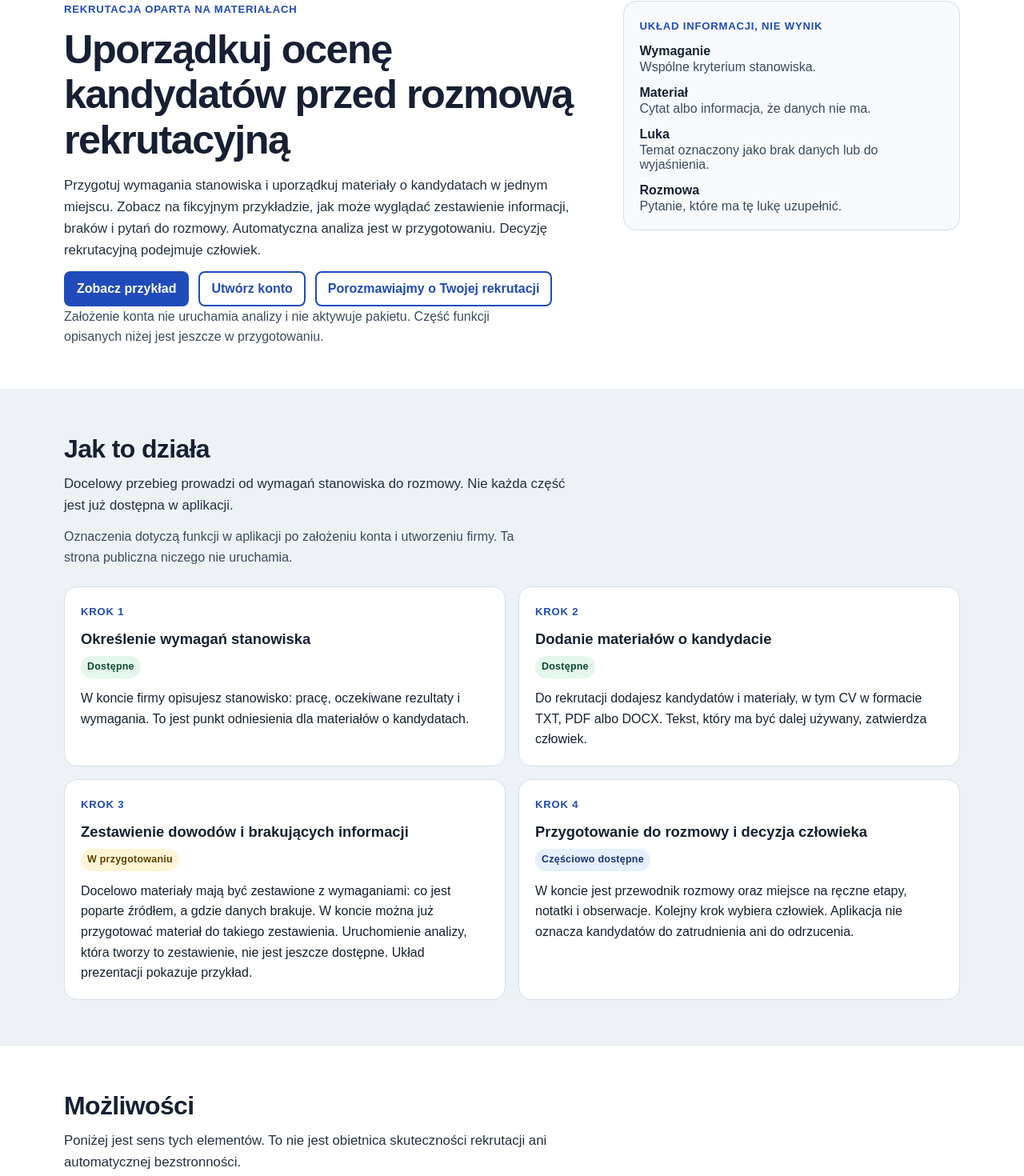
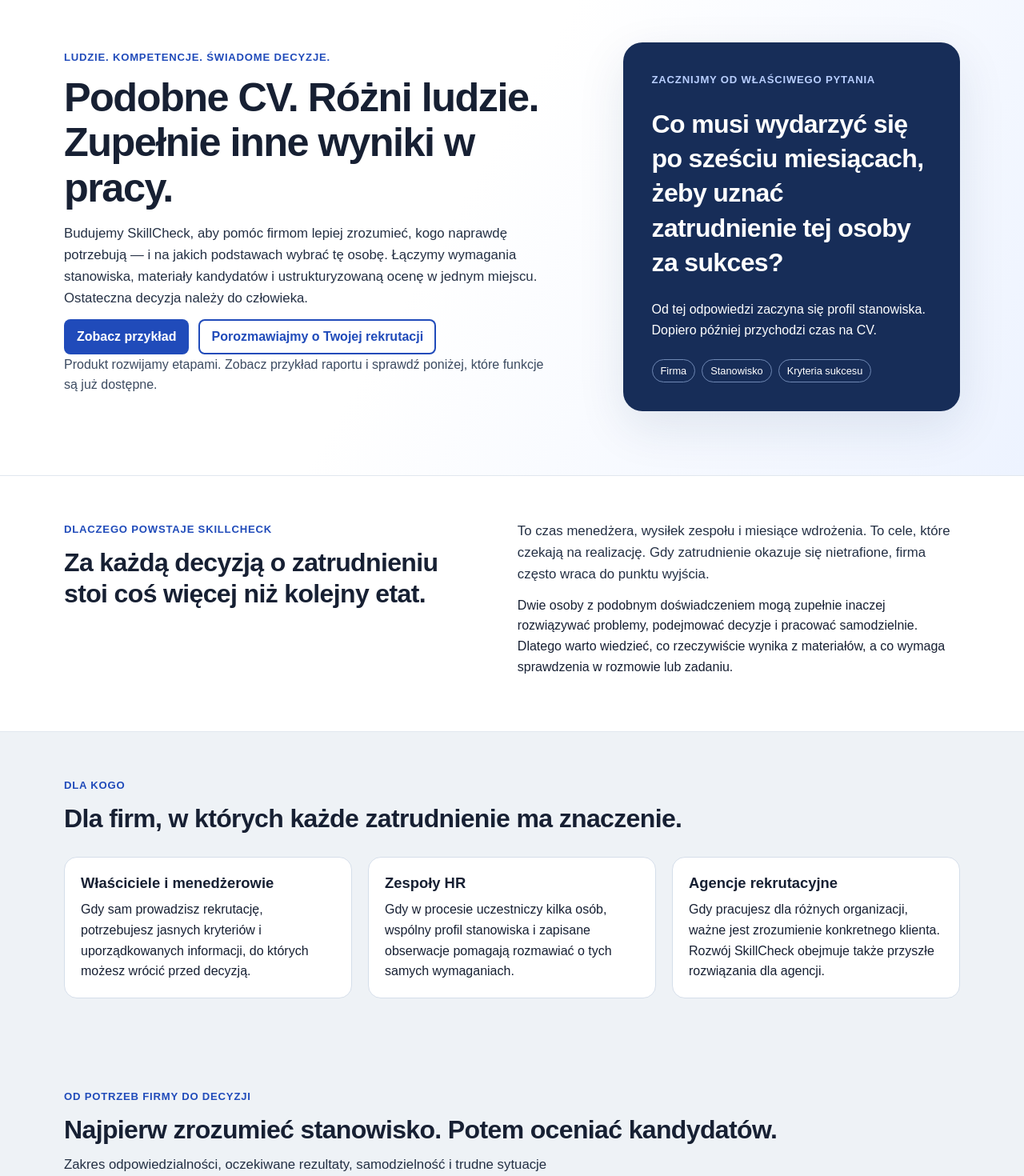
Before and after one commit to krzysztofsyska/skillcheck-core, a Next.js app: page / in a window 1280 px wide. Shown: the part 120-1590 px from the top of the page at 80% size. Built offline with nearby package versions, Linux system fonts and the light colour scheme.

Commit message:
feat(marketing): adapt investor narrative into customer homepage (#58)

```diff
--- a/app/components/marketing/home-page.tsx
+++ b/app/components/marketing/home-page.tsx
@@ -19,49 +19,49 @@ export function HomePage() {
         <section className={styles.hero} aria-labelledby="hero-title">
           <div className={`${styles.wrap} ${styles.heroGrid}`}>
             <div>
-              <p className={styles.kicker}>Rekrutacja oparta na materiałach</p>
-              <h1 id="hero-title">Uporządkuj ocenę kandydatów przed rozmową rekrutacyjną</h1>
+              <p className={styles.kicker}>Ludzie. Kompetencje. Świadome decyzje.</p>
+              <h1 id="hero-title">Podobne CV. Różni ludzie. Zupełnie inne wyniki w pracy.</h1>
               <p className={styles.lede}>
-                Przygotuj wymagania stanowiska i uporządkuj materiały o kandydatach w jednym miejscu. Zobacz na fikcyjnym przykładzie, jak może wyglądać zestawienie informacji, braków i pytań do rozmowy. Automatyczna analiza jest w przygotowaniu. Decyzję rekrutacyjną podejmuje człowiek.
+                Budujemy SkillCheck, aby pomóc firmom lepiej zrozumieć, kogo naprawdę potrzebują — i na jakich podstawach wybrać tę osobę. Łączymy wymagania stanowiska, materiały kandydatów i ustrukturyzowaną ocenę w jednym miejscu. Ostateczna decyzja należy do człowieka.
               </p>
               <div className={styles.actions}>
                 <Link href="/demo" className={styles.primary}>Zobacz przykład</Link>
-                <Link href="/register" className={styles.secondary}>Utwórz konto</Link>
                 <Link href="/rozmowa" className={styles.secondary}>Porozmawiajmy o Twojej rekrutacji</Link>
               </div>
               <p className={styles.note}>
-                Założenie konta nie uruchamia analizy i nie aktywuje pakietu. Część funkcji opisanych niżej jest jeszcze w przygotowaniu.
+                Produkt rozwijamy etapami. Zobacz przykład raportu i sprawdź poniżej, które funkcje są już dostępne.
               </p>
             </div>
-            <aside className={styles.preview} aria-label="Układ informacji w przykładzie">
-              <p className={styles.previewKicker}>Układ informacji, nie wynik</p>
-              <dl className={styles.previewList}>
-                <div>
-                  <dt>Wymaganie</dt>
-                  <dd>Wspólne kryterium stanowiska.</dd>
-                </div>
-                <div>
-                  <dt>Materiał</dt>
-                  <dd>Cytat albo informacja, że danych nie ma.</dd>
-                </div>
-                <div>
-                  <dt>Luka</dt>
-                  <dd>Temat oznaczony jako brak danych lub do wyjaśnienia.</dd>
-                </div>
-                <div>
-                  <dt>Rozmowa</dt>
-                  <dd>Pytanie, które ma tę lukę uzupełnić.</dd>
-                </div>
-              </dl>
+            <aside className={styles.visionCard} aria-label="Pytanie, od którego zaczynamy">
+              <p className={styles.previewKicker}>Zacznijmy od właściwego pytania</p>
+              <blockquote>Co musi wydarzyć się po sześciu miesiącach, żeby uznać zatrudnienie tej osoby za sukces?</blockquote>
+              <p>Od tej odpowiedzi zaczyna się profil stanowiska. Dopiero później przychodzi czas na CV.</p>
+              <div className={styles.signalRow}><span>Firma</span><span>Stanowisko</span><span>Kryteria sukcesu</span></div>
             </aside>
+          </div>
+        </section>
+
+        <section className={styles.blockAlt} id="dlaczego" aria-labelledby="problem-title">
+          <div className={`${styles.wrap} ${styles.storyGrid}`}>
+            <div><p className={styles.kicker}>Dlaczego powstaje SkillCheck</p><h2 id="problem-title">Za każdą decyzją o zatrudnieniu stoi coś więcej niż kolejny etat.</h2></div>
+            <div><p className={styles.intro}>To czas menedżera, wysiłek zespołu i miesiące wdrożenia. To cele, które czekają na realizację. Gdy zatrudnienie okazuje się nietrafione, firma często wraca do punktu wyjścia.</p><p>Dwie osoby z podobnym doświadczeniem mogą zupełnie inaczej rozwiązywać problemy, podejmować decyzje i pracować samodzielnie. Dlatego warto wiedzieć, co rzeczywiście wynika z materiałów, a co wymaga sprawdzenia w rozmowie lub zadaniu.</p></div>
+          </div>
+        </section>
+        <section className={styles.block} id="dla-kogo" aria-labelledby="audience-title">
+          <div className={styles.wrap}><p className={styles.kicker}>Dla kogo</p><h2 id="audience-title">Dla firm, w których każde zatrudnienie ma znaczenie.</h2>
+            <div className={styles.audienceGrid}>
+              <article className={styles.card}><h3>Właściciele i menedżerowie</h3><p>Gdy sam prowadzisz rekrutację, potrzebujesz jasnych kryteriów i uporządkowanych informacji, do których możesz wrócić przed decyzją.</p></article>
+              <article className={styles.card}><h3>Zespoły HR</h3><p>Gdy w procesie uczestniczy kilka osób, wspólny profil stanowiska i zapisane obserwacje pomagają rozmawiać o tych samych wymaganiach.</p></article>
+              <article className={styles.card}><h3>Agencje rekrutacyjne</h3><p>Gdy pracujesz dla różnych organizacji, ważne jest zrozumienie konkretnego klienta. Rozwój SkillCheck obejmuje także przyszłe rozwiązania dla agencji.</p></article>
+            </div>
           </div>
         </section>
 
         <section className={styles.block} id="jak-to-dziala" aria-labelledby="jak-title">
           <div className={styles.wrap}>
-            <h2 id="jak-title">Jak to działa</h2>
+            <p className={styles.kicker}>Od potrzeb firmy do decyzji</p><h2 id="jak-title">Najpierw zrozumieć stanowisko. Potem oceniać kandydatów.</h2>
             <p className={styles.intro}>
-              Docelowy przebieg prowadzi od wymagań stanowiska do rozmowy. Nie każda część jest już dostępna w aplikacji.
+              Zakres odpowiedzialności, oczekiwane rezultaty, samodzielność i trudne sytuacje tworzą kontekst oceny. W tym kontekście materiały kandydata nabierają znaczenia.
             </p>
             <p className={styles.note}>{availabilityNote}</p>
             <ol className={styles.steps}>
@@ -79,9 +79,9 @@ export function HomePage() {
 
         <section className={styles.blockAlt} id="mozliwosci" aria-labelledby="cap-title">
           <div className={styles.wrap}>
-            <h2 id="cap-title">Możliwości</h2>
+            <h2 id="cap-title">Więcej podstaw do rozmowy. Jaśniejsze kryteria decyzji.</h2>
             <p className={styles.intro}>
-              Poniżej jest sens tych elementów. To nie jest obietnica skuteczności rekrutacji ani automatycznej bezstronności.
+              Projektujemy proces, w którym możesz wskazać źródło informacji, zauważyć brak danych i zaplanować kolejny krok weryfikacji.
             </p>
             <div className={styles.grid}>
               {capabilities.map((item) => (
@@ -94,11 +94,18 @@ export function HomePage() {
           </div>
         </section>
 
+        <section className={styles.future} id="kierunek" aria-labelledby="future-title">
+          <div className={`${styles.wrap} ${styles.storyGrid}`}>
+            <div><p className={styles.kicker}>Kierunek rozwoju · Quality of Hire</p><h2 id="future-title">Podpisanie umowy to początek odpowiedzi.</h2><span className={`${styles.status} ${styles.statusPlanned}`}>Planowane</span></div>
+            <div><p className={styles.intro}>Chcemy połączyć to, co wiemy o kandydacie przed zatrudnieniem, z tym, jak radzi sobie później w rzeczywistej pracy.</p><p>Planowany moduł Quality of Hire ma zbierać krótkie oceny po 30 i 90 dniach, a opcjonalnie także po 180. Celem jest lepsze zrozumienie, które kryteria warto uwzględnić w kolejnej rekrutacji.</p><p className={styles.futureQuestion}>Czy zatrudniłbyś tę osobę ponownie?</p><p>To kierunek rozwoju produktu. Moduł nie jest jeszcze dostępny, a jego wartość wymaga potwierdzenia w praktyce.</p></div>
+          </div>
+        </section>
+
         <section className={styles.block} id="pakiety" aria-labelledby="pkg-title">
           <div className={styles.wrap}>
             <h2 id="pkg-title">Planowana oferta</h2>
             <p className={styles.intro}>
-              Cztery kierunki oferty. To nie jest cennik i nie jest aktywny zakup. Cen, limitów, okresów próbnych i terminów dostępności nie podajemy, bo nie zostały zatwierdzone.
+              Od pierwszego uporządkowania materiałów po pogłębioną ocenę kompetencji. Rozwijamy cztery poziomy oferty — pakiety nie są jeszcze dostępne w sprzedaży.
             </p>
             <div className={styles.grid}>
               {packages.map((item) => (
@@ -116,6 +123,10 @@ export function HomePage() {
           </div>
         </section>
 
+        <section className={styles.blockAlt} id="o-nas" aria-labelledby="about-title">
+          <div className={`${styles.wrap} ${styles.storyGrid}`}><div><p className={styles.kicker}>O nas</p><h2 id="about-title">Budujemy technologię, która pomaga lepiej rozumieć ludzi w kontekście pracy.</h2></div><div><p>Za SkillCheck stoi KTIG CONSULTING Sp. z o.o. Rozwijamy platformę wspierającą firmy w porządkowaniu wymagań, materiałów i obserwacji rekrutacyjnych.</p><p>Naszym punktem odniesienia jest konkretna organizacja i rzeczywista praca na stanowisku. AI ma wspierać analizę; odpowiedzialność za decyzję pozostaje po stronie człowieka.</p><p>KTIG CONSULTING Sp. z o.o.<br />ul. Michała Kajki 10–12, 10-547 Olsztyn<br /><a href="mailto:pomoc@skillcheck.pl">pomoc@skillcheck.pl</a></p></div></div>
+        </section>
+
         <section className={styles.blockAlt} id="faq" aria-labelledby="faq-title">
           <div className={styles.wrap}>
             <h2 id="faq-title">FAQ</h2>
@@ -128,13 +139,12 @@ export function HomePage() {
               ))}
             </div>
             <div className={styles.closing}>
-              <h2>Zobacz układ informacji albo załóż konto</h2>
+              <h2>Jakiego człowieka potrzebuje Twoja firma?</h2>
               <p>
-                Przykład jest fikcyjny. Konto daje dostęp do funkcji oznaczonych jako dostępne. Nie włącza analizy ani pakietu.
+                Zobacz fikcyjny przykład raportu lub opowiedz nam o stanowisku, które chcesz obsadzić. Zacznijmy od potrzeb Twojej organizacji.
               </p>
               <div className={styles.actions}>
                 <Link href="/demo" className={styles.primary}>Zobacz przykład</Link>
-                <Link href="/register" className={styles.secondary}>Utwórz konto</Link>
                 <Link href="/rozmowa" className={styles.secondary}>Porozmawiajmy o Twojej rekrutacji</Link>
               </div>
             </div>
--- a/app/components/marketing/links.ts
+++ b/app/components/marketing/links.ts
@@ -2,6 +2,7 @@ export const sectionLinks = [
   { href: "/#jak-to-dziala", label: "Jak to działa" },
   { href: "/#mozliwosci", label: "Możliwości" },
   { href: "/#pakiety", label: "Pakiety" },
+  { href: "/#o-nas", label: "O nas" },
   { href: "/#faq", label: "FAQ" },
 ] as const;
 
--- a/app/marketing.module.css
+++ b/app/marketing.module.css
@@ -493,3 +493,17 @@
     padding: 20px;
   }
 }
+
+/* Editorial homepage based on the investor memorandum. */
+.page section.hero { padding: 80px 0; background: linear-gradient(120deg, #fff 45%, #edf3ff); }
+.heroGrid { align-items: center; }
+.visionCard { padding: 36px; border-radius: 24px; background: #172d58; color: #fff; box-shadow: 0 20px 60px #172d581a; }
+.visionCard .previewKicker { color: #b9cfff; }
+.visionCard blockquote { margin: 24px 0; font-size: clamp(1.55rem, 2.6vw, 2rem); line-height: 1.35; font-weight: 650; letter-spacing: -.02em; }
+.signalRow { display:flex; flex-wrap:wrap; gap:8px; margin-top:24px; }
+.signalRow span { padding:6px 10px; border:1px solid #6f88b4; border-radius:30px; font-size:.8rem; }
+.storyGrid { display:grid; grid-template-columns: 1fr 1.1fr; gap:64px; }
+.audienceGrid { display:grid; grid-template-columns:repeat(3,minmax(0,1fr)); gap:20px; margin-top:28px; }
+.page section.future { background:#e2ebfa; padding:72px 0; }
+.page .futureQuestion { font-size:1.65rem; font-weight:700; color:#204bba; margin:24px 0; }
+@media(max-width:800px) { .storyGrid,.audienceGrid { grid-template-columns:1fr; gap:24px; } .page section.hero,.page section.future { padding:40px 0; } .visionCard { padding:24px; } }
--- a/app/page.tsx
+++ b/app/page.tsx
@@ -2,9 +2,9 @@ import type { Metadata } from "next";
 import { HomePage } from "./components/marketing/home-page";
 
 export const metadata: Metadata = {
-  title: "SkillCheck — uporządkuj ocenę kandydatów",
+  title: "SkillCheck — ludzie, kompetencje, świadome decyzje",
   description:
-    "SkillCheck pomaga przygotować profil stanowiska i materiały kandydatów. Poznaj dostępne funkcje oraz demonstracyjny przykład planowanej analizy.",
+    "Poznaj SkillCheck: od zrozumienia firmy i stanowiska do uporządkowanej oceny kandydatów. Sprawdź dostępne funkcje, przykład raportu i kierunek rozwoju.",
 };
 
 export default function Home() {
```
Also changed, not shown: 1 other file (tests, documents, lock files or other folders).
